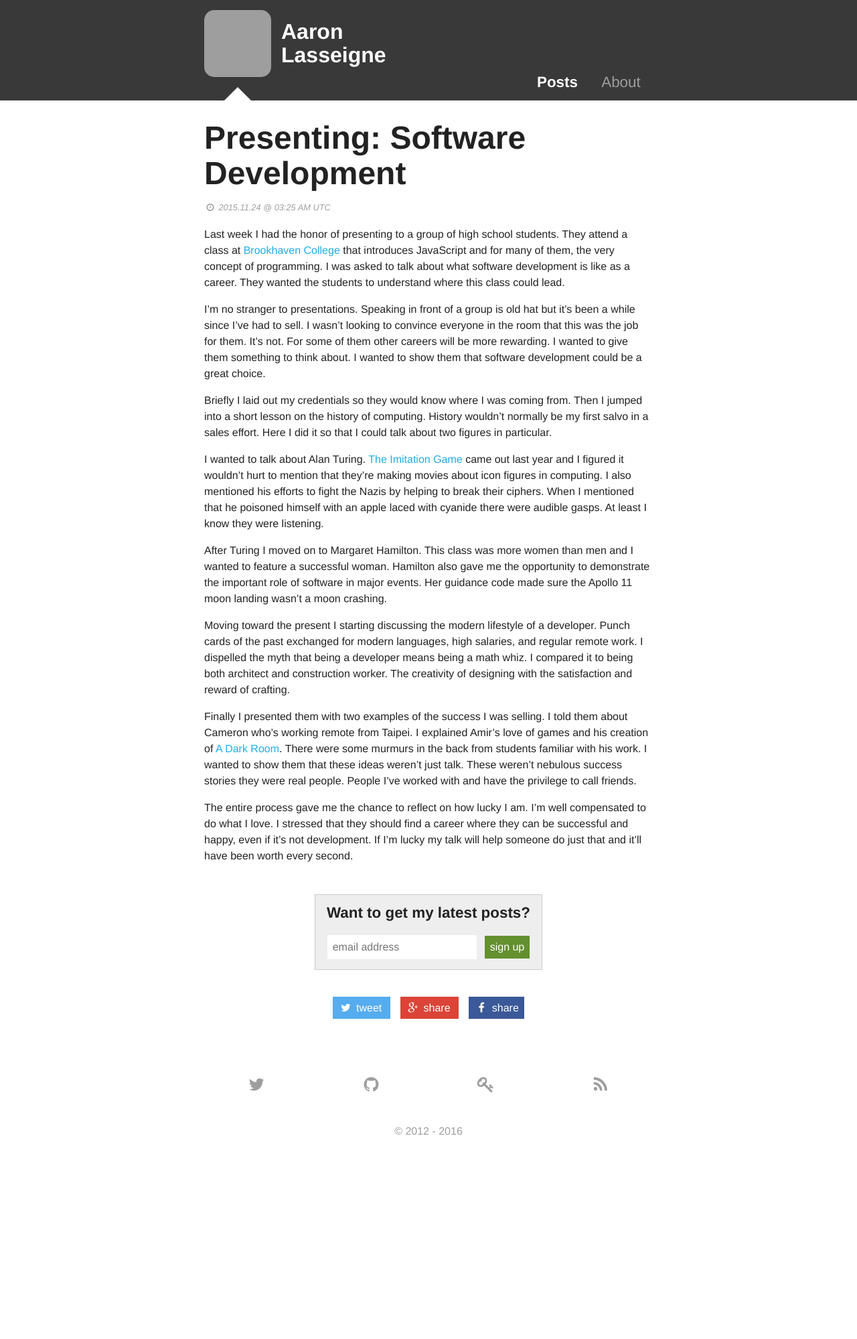
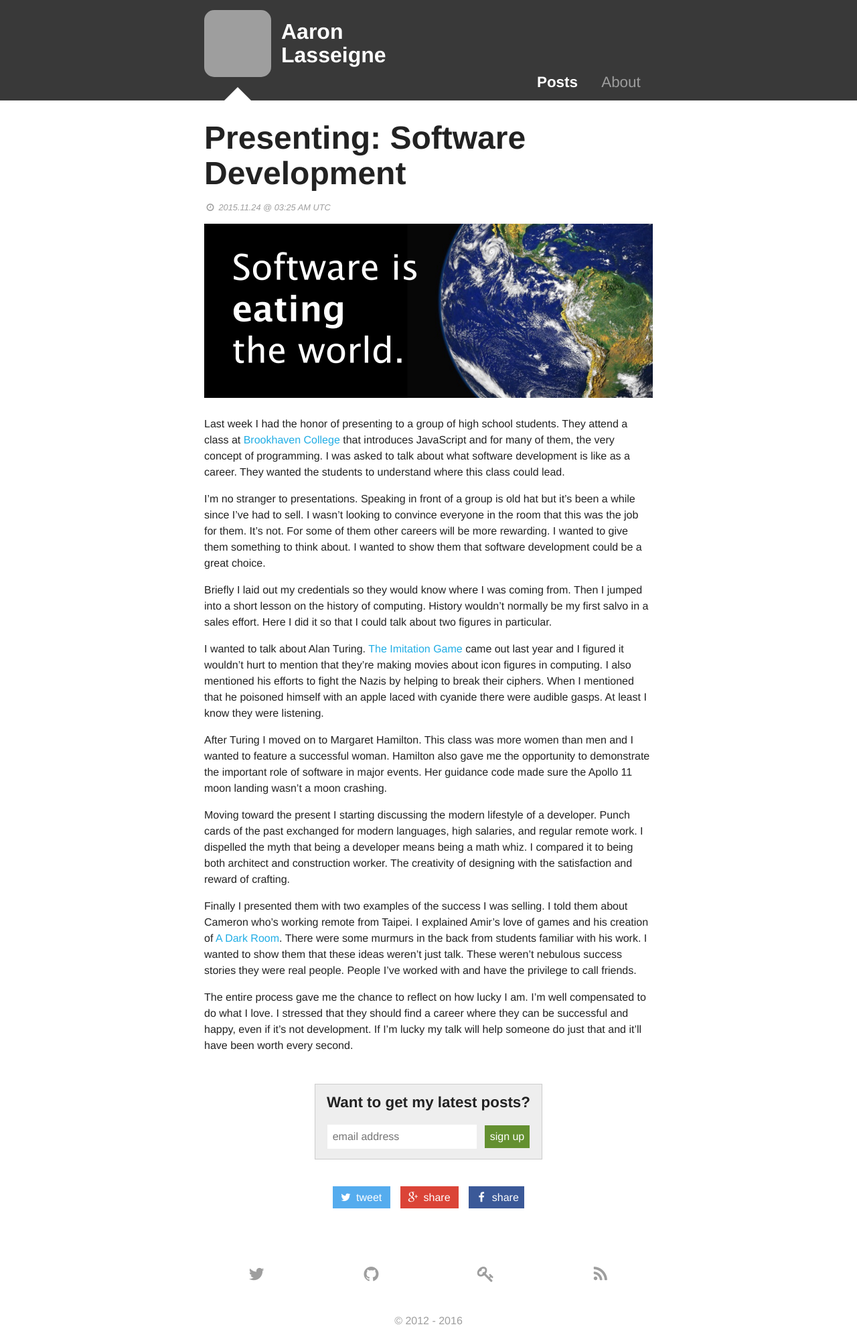
Before and after one commit to AaronLasseigne/aaronlasseigne.github.com, a Jekyll site: the page built from _posts/2015-11-24-presenting-software-development.md, in a window 1280 px wide. Shown: the whole page at 67% size. Built offline with Jekyll 4.4.1, drawn with Linux system fonts in a browser that asks for light colours; before the commit the page ends 1716 px from its top, so only the background shows below that; grey boxes are pictures that could not be loaded.

Commit message:
add an image to Presenting Software Development

```diff
--- a/_posts/2015-11-24-presenting-software-development.md
+++ b/_posts/2015-11-24-presenting-software-development.md
@@ -1,7 +1,10 @@
 ---
 title: "Presenting: Software Development"
 date: 2015-11-24 03:25 UTC
+image: /images/presenting-software-development/world.jpg
 ---
+
+{% include image.html src=page.image alt="software is eating the world" %}
 
 Last week I had the honor of presenting to a group of high school students.
 They attend a class at [Brookhaven College][] that introduces JavaScript and for many of them, the very concept of programming.
```
Also changed, not shown: images/presenting-software-development/world.jpg (added).
